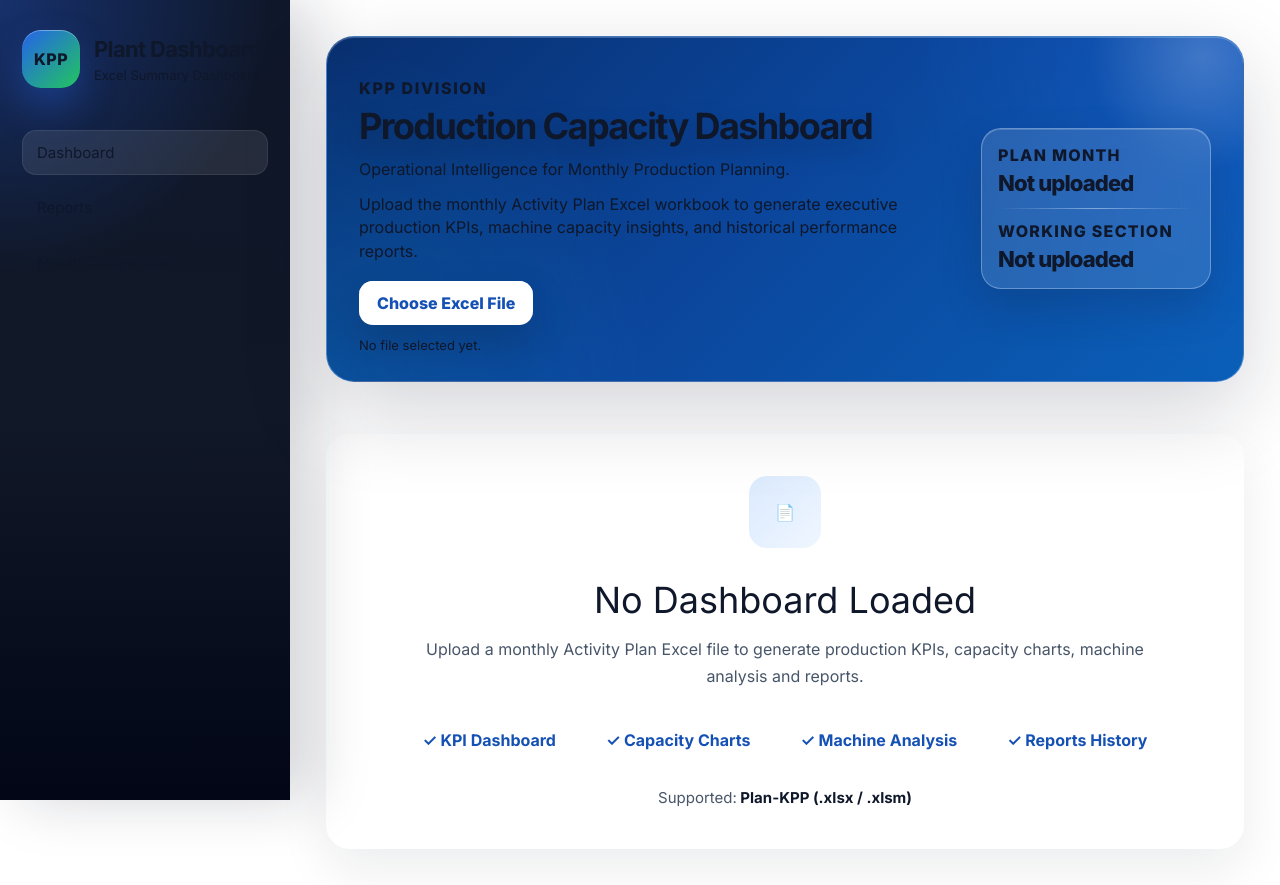
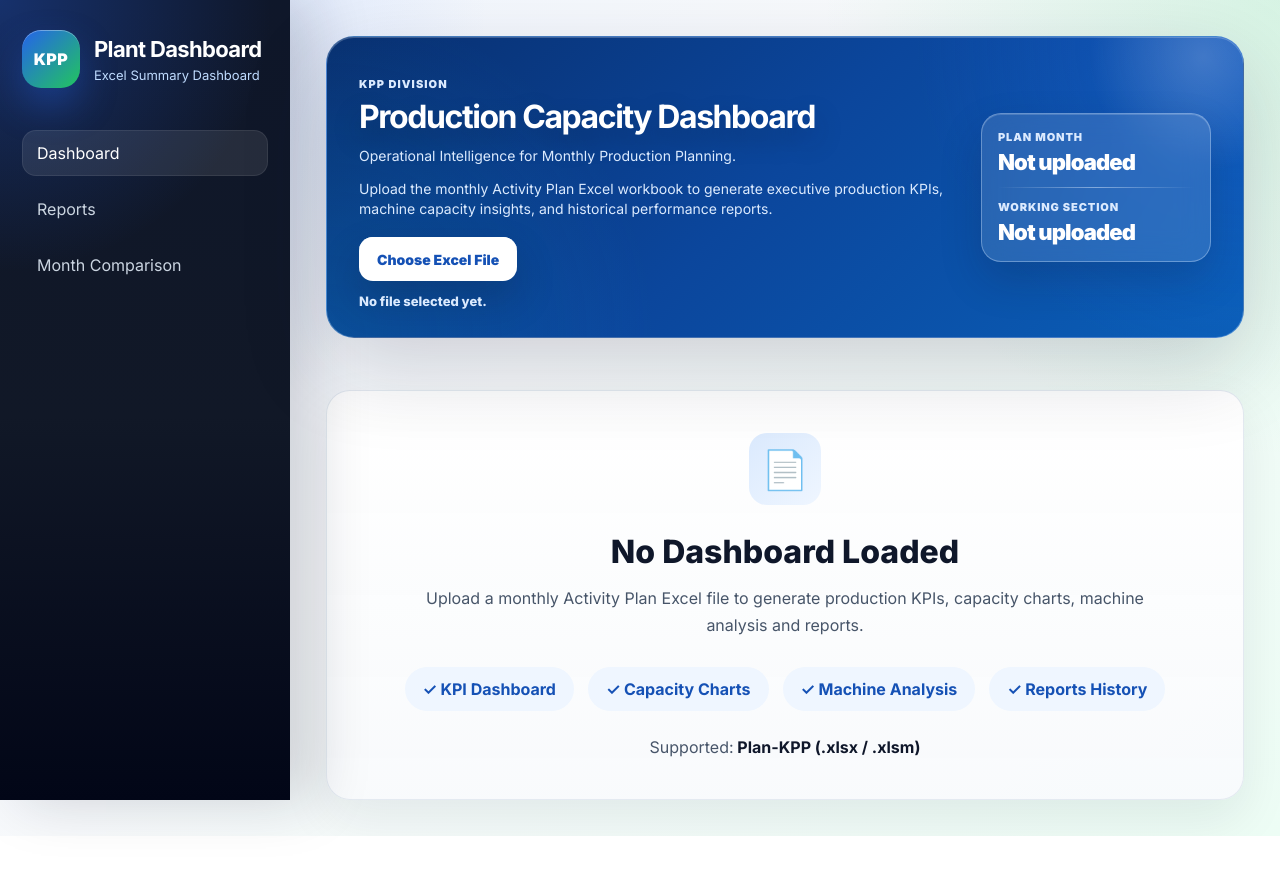
Before and after one commit to dasrudra/Production-Plant-Dashboard, a React (Vite) app in the folder frontend/: page / in a window 1280 px wide. After the commit the page ends 836 px from the top, so only its background shows below. Built offline with nearby package versions, Linux system fonts and the light colour scheme; no server answers.

Commit message:
Tokenize status pills, panels and brand text for theming

```diff
--- a/frontend/src/App.css
+++ b/frontend/src/App.css
@@ -128,7 +128,7 @@ input {
 
 .eyebrow {
   margin: 0 0 8px;
-  color: #2563eb;
+  color: var(--text-brand);
   font-weight: var(--weight-black);
   text-transform: uppercase;
   letter-spacing: 0.1em;
@@ -151,7 +151,7 @@ input {
 
 .header-meta {
   min-width: 225px;
-  background: rgba(248, 250, 252, 0.88);
+  background: var(--surface-panel);
   border: 1px solid var(--border-brand);
   border-radius: 20px;
   padding: 18px;
@@ -250,9 +250,9 @@ input {
 }
 
 .error-box {
-  background: #fef2f2;
-  color: #991b1b;
-  border: 1px solid #fecaca;
+  background: var(--pill-danger-bg);
+  color: var(--pill-danger-text);
+  border: 1px solid var(--pill-danger-border);
   padding: 16px 18px;
   border-radius: 18px;
   box-shadow: 0 16px 36px rgba(153, 27, 27, 0.08);
@@ -385,37 +385,33 @@ tbody tr:hover {
 }
 
 .status-low {
-  color: #991b1b;
-  background: #fee2e2;
+  color: var(--pill-danger-text);
+  background: var(--pill-low-bg);
 }
 
 .status-normal {
-  color: #92400e;
-  background: #fef3c7;
+  color: var(--pill-normal-text);
+  background: var(--pill-normal-bg);
 }
 
 .status-good {
-  color: #166534;
-  background: #dcfce7;
+  color: var(--pill-good-text);
+  background: var(--pill-good-bg);
 }
 
 .status-excellent {
-  color: #075985;
-  background: #e0f2fe;
+  color: var(--pill-excellent-text);
+  background: var(--pill-excellent-bg);
 }
 
 .status-over-capacity {
-  color: #5b21b6;
-  background: #ede9fe;
+  color: var(--pill-over-text);
+  background: var(--pill-over-bg);
 }
 
 .empty-state {
   border: 1px dashed var(--border-strong);
-  background: linear-gradient(
-    135deg,
-    rgba(248, 250, 252, 0.9),
-    rgba(239, 246, 255, 0.72)
-  );
+  background: var(--surface-empty);
   color: var(--text-secondary);
   padding: 25px;
   border-radius: 18px;
@@ -717,7 +713,7 @@ tbody tr:hover {
 
 .table-search-box input:focus,
 .table-filter-box select:focus {
-  border-color: #2563eb;
+  border-color: var(--text-brand);
   box-shadow: 0 0 0 4px rgba(37, 99, 235, 0.12);
 }
 
@@ -803,11 +799,7 @@ tbody tr:hover {
 
 .module-placeholder-header {
   background:
-    linear-gradient(
-      135deg,
-      rgba(255, 255, 255, 0.96),
-      rgba(239, 246, 255, 0.84)
-    ),
+    var(--surface-module),
     radial-gradient(
       circle at top right,
       rgba(34, 197, 94, 0.16),
@@ -1046,7 +1038,7 @@ tbody tr:hover {
 }
 
 .reports-search-control input:focus {
-  border-color: #2563eb;
+  border-color: var(--text-brand);
   box-shadow: 0 0 0 4px rgba(37, 99, 235, 0.11);
 }
 
@@ -1115,7 +1107,7 @@ tbody tr:hover {
 .reports-database-badge strong {
   display: block;
   margin-top: 3px;
-  color: #1d4ed8;
+  color: var(--pill-brand-text);
   font-size: var(--text-md);
 }
 
@@ -1133,8 +1125,8 @@ tbody tr:hover {
   display: inline-flex;
   padding: 5px 8px;
   border-radius: 999px;
-  color: #166534;
-  background: #dcfce7;
+  color: var(--pill-good-text);
+  background: var(--pill-good-bg);
   font-size: var(--text-2xs);
   font-weight: var(--weight-black);
   text-transform: uppercase;
@@ -1191,13 +1183,13 @@ tbody tr:hover {
 }
 
 .report-month-chip {
-  color: #1d4ed8;
-  background: #dbeafe;
+  color: var(--pill-brand-text);
+  background: var(--pill-brand-bg);
 }
 
 .report-utilization-chip {
-  color: #166534;
-  background: #dcfce7;
+  color: var(--pill-good-text);
+  background: var(--pill-good-bg);
 }
 
 .report-date-cell {
@@ -1381,7 +1373,7 @@ tbody tr:hover {
   justify-content: center;
   min-height: 48px;
   background: var(--bg-surface);
-  color: #1551b5;
+  color: var(--text-brand-strong);
   box-shadow:
     0 18px 38px rgba(15, 23, 42, 0.22),
     inset 0 1px 0 rgba(255, 255, 255, 0.92);
@@ -1389,7 +1381,7 @@ tbody tr:hover {
 
 .hero-upload-button:hover {
   background: var(--surface-subtle);
-  color: #0f3b85;
+  color: var(--text-brand-deep);
   box-shadow: 0 22px 46px rgba(15, 23, 42, 0.28);
 }
 
@@ -1631,7 +1623,7 @@ tbody tr:hover {
   padding: 12px 18px;
   border-radius: 999px;
   background: var(--surface-subtle);
-  color: #1551b5;
+  color: var(--text-brand-strong);
   font-weight: var(--weight-bold);
 }
 
@@ -1872,7 +1864,7 @@ tbody tr:hover {
 .comparison-selector label {
   font-size: var(--text-md);
   font-weight: var(--weight-bold);
-  color: #1e3a8a;
+  color: var(--text-brand-strong);
 }
 
 .comparison-selector select {
@@ -1892,7 +1884,7 @@ tbody tr:hover {
 
 .comparison-selector select:focus {
   outline: none;
-  border-color: #2563eb;
+  border-color: var(--text-brand);
   box-shadow: 0 0 0 4px rgba(37, 99, 235, 0.15);
 }
 
--- a/frontend/src/styles/tokens.css
+++ b/frontend/src/styles/tokens.css
@@ -44,11 +44,89 @@
   --bg-surface-muted: var(--slate-50);
   --bg-sidebar: var(--slate-900);
 
+  /* Composed surfaces — a token can hold an entire multi-layer value,
+     so dark mode swaps the whole stack in one line. */
+  --surface-app:
+    radial-gradient(
+      circle at top left,
+      rgba(37, 99, 235, 0.18),
+      transparent 32%
+    ),
+    radial-gradient(
+      circle at top right,
+      rgba(34, 197, 94, 0.14),
+      transparent 30%
+    ),
+    linear-gradient(135deg, #eef4ff 0%, #f8fafc 42%, #edfdf5 100%);
+
+  --surface-card: rgba(255, 255, 255, 0.9);
+
+  --surface-raised: linear-gradient(
+    180deg,
+    rgba(255, 255, 255, 0.96),
+    rgba(248, 250, 252, 0.94)
+  );
+
+  --surface-header: linear-gradient(
+    135deg,
+    rgba(255, 255, 255, 0.94),
+    rgba(255, 255, 255, 0.72)
+  );
+
+  --surface-th: linear-gradient(180deg, #f8fafc, #eef2ff);
+
+  --surface-subtle: var(--blue-50);
+
+  --border-card: rgba(226, 232, 240, 0.9);
+
+  /* Light-tinted panels that must flip with the theme */
+  --surface-panel: rgba(248, 250, 252, 0.88);
+
+  --surface-empty: linear-gradient(
+    135deg,
+    rgba(248, 250, 252, 0.9),
+    rgba(239, 246, 255, 0.72)
+  );
+
+  --surface-module: linear-gradient(
+    135deg,
+    rgba(255, 255, 255, 0.96),
+    rgba(239, 246, 255, 0.84)
+  );
+
+  /* Brand-coloured text sitting on light surfaces */
+  --text-brand: var(--blue-600);
+  --text-brand-strong: var(--blue-800);
+  --text-brand-deep: #0f3b85;
+
+  /* Status pills — background and text move together as a pair,
+     so dark mode can invert both without breaking contrast. */
+  --pill-low-bg: #fee2e2;
+  --pill-low-text: #991b1b;
+
+  --pill-normal-bg: #fef3c7;
+  --pill-normal-text: #92400e;
+
+  --pill-good-bg: #dcfce7;
+  --pill-good-text: #166534;
+
+  --pill-excellent-bg: #e0f2fe;
+  --pill-excellent-text: #075985;
+
+  --pill-over-bg: #ede9fe;
+  --pill-over-text: #5b21b6;
+
+  --pill-brand-bg: #dbeafe;
+  --pill-brand-text: #1d4ed8;
+
+  --pill-danger-bg: #fef2f2;
+  --pill-danger-text: #991b1b;
+  --pill-danger-border: #fecaca;
+
   /* ---------- Tier 2: Semantic — text ---------- */
   --text-primary: var(--slate-900);
   --text-secondary: var(--slate-600);
   --text-muted: var(--slate-500);
-  --text-inverse: var(--white);
 
   /* ---------- Tier 2: Semantic — brand ---------- */
   --brand: var(--blue-600);
@@ -60,6 +138,13 @@
   /* ---------- Tier 2: Semantic — borders ---------- */
   --border: var(--slate-200);
   --border-strong: var(--slate-300);
+  --border-brand: var(--blue-100);
+
+  /* Text used on top of dark/brand surfaces */
+  --text-on-dark: var(--slate-300);
+  --text-on-dark-strong: var(--white);
+  --text-on-brand: var(--blue-100);
+  --text-on-brand-muted: var(--blue-200);
 
   /* ---------- Tier 2: Semantic — status ----------
      Must stay in sync with STATUS_COLORS in
@@ -97,19 +182,23 @@
   /* ---------- Typography ---------- */
   --font-sans: "Inter", "Segoe UI", Arial, sans-serif;
 
-  --text-xs: 12px;
-  --text-sm: 13px;
-  --text-base: 15px;
-  --text-lg: 18px;
-  --text-xl: 22px;
-  --text-2xl: 28px;
-  --text-3xl: 36px;
+  --text-2xs: 11px; /* micro labels, uppercase eyebrows, badges */
+  --text-xs: 12px; /* pills, small meta */
+  --text-sm: 13px; /* secondary text */
+  --text-md: 14px; /* table cells, buttons */
+  --text-base: 16px; /* body copy */
+  --text-lg: 18px; /* card subtitles, date values */
+  --text-xl: 22px; /* card headings */
+  --text-2xl: 28px; /* section headings */
+  --text-3xl: 32px; /* hero headings, KPI values */
+  --text-4xl: 38px; /* page headings */
 
   --weight-normal: 400;
   --weight-medium: 500;
   --weight-semibold: 600;
   --weight-bold: 700;
-  --weight-black: 800;
+  --weight-extrabold: 800;
+  --weight-black: 900;
 
   /* ---------- Motion ---------- */
   --ease: cubic-bezier(0.4, 0, 0.2, 1);
```
